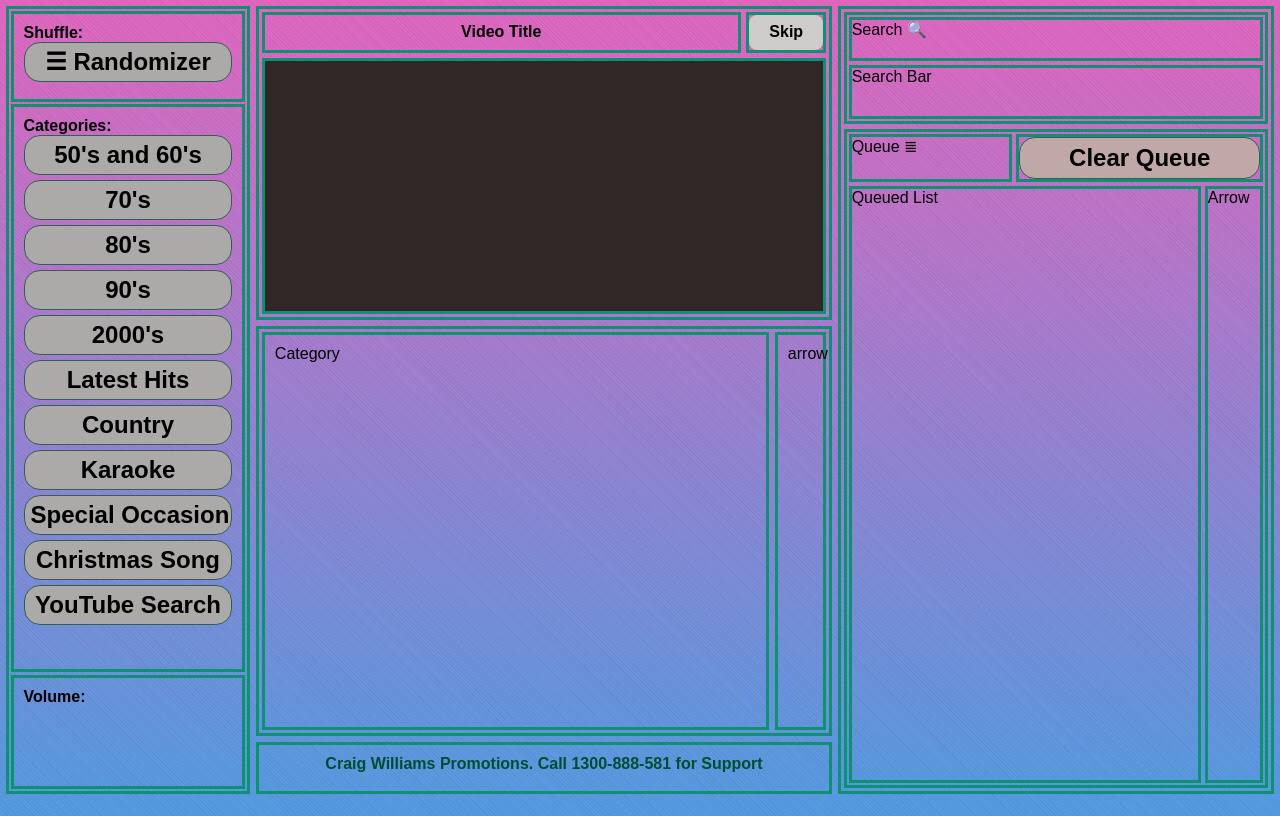
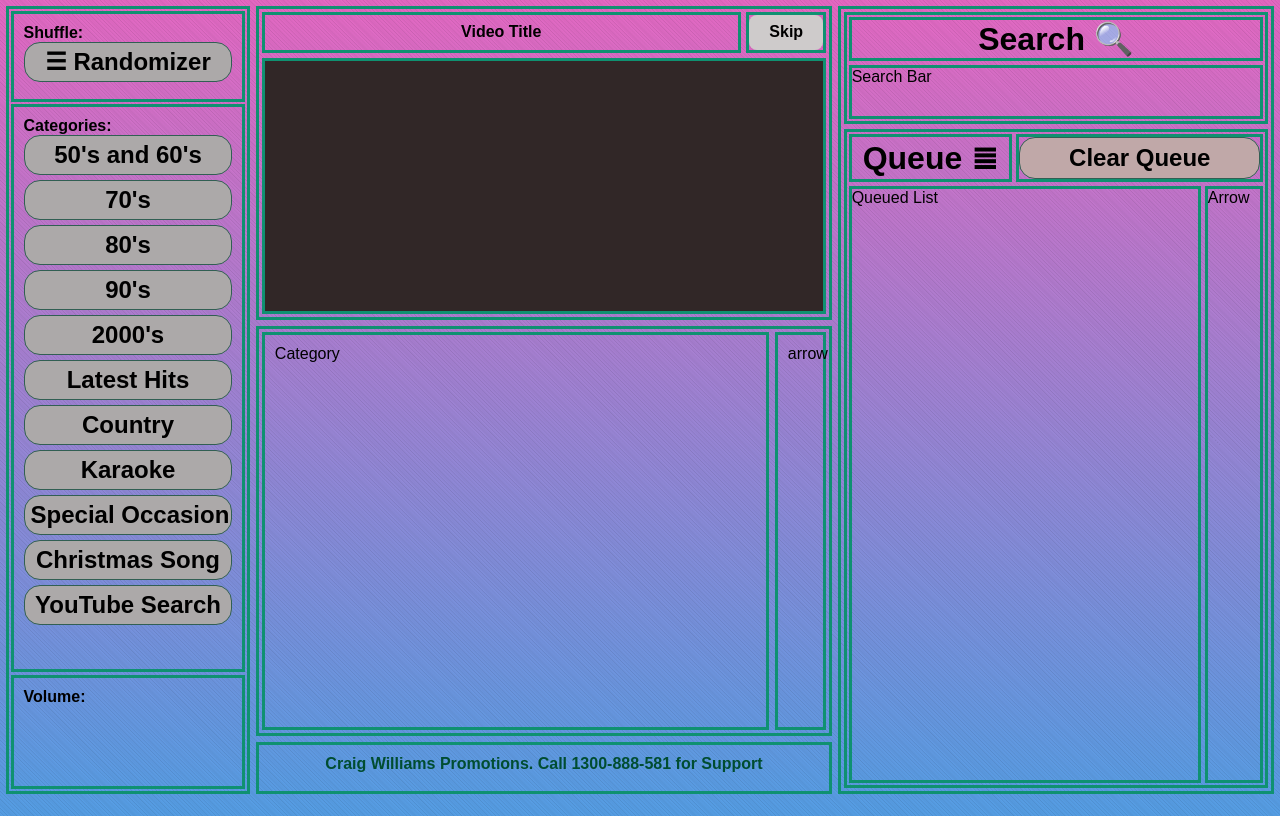
Before and after one commit to sedhain-pankaj/JukeBoxReactJS, a React (Vite) app: page / in a window 1280 px wide. Built offline with nearby package versions, Linux system fonts and the light colour scheme.

Commit message:
css for search and queue header

```diff
--- a/src/components/right-block/right-block.module.scss
+++ b/src/components/right-block/right-block.module.scss
@@ -30,6 +30,8 @@
   left: 0px;
   top: 0px;
   right: 0px;
+  display: grid;
+  place-items: center;
 }
 .search_bar {
   position: absolute;
@@ -53,6 +55,8 @@
   left: 0px;
   top: 0px;
   right: 60%;
+  display: grid;
+  place-items: center;
 }
 .clear_queue_button {
   position: absolute;
@@ -115,3 +119,13 @@
   transform: translateX(1px);
   box-shadow: 0px 0px 0px #d3cccc;
 }
+
+//text css for search and queue header
+.searchqueue_header_text{
+  width: 100%;
+  font-size: 2rem;
+  font-weight: bold;
+  text-align: center;
+  white-space: nowrap;
+  overflow: hidden;
+}
--- a/src/components/right-block/right-block.tsx
+++ b/src/components/right-block/right-block.tsx
@@ -8,12 +8,16 @@ export const RightBlock = ({}) => {
     return (
         <div>
             <div className={styles.search_block}>
-                <div className={styles.search_header}>Search &#128269;</div>
+                <div className={styles.search_header}>
+                    <div className={styles.searchqueue_header_text}>Search &#128269;</div>
+                    </div>
                 <div className={styles.search_bar}>Search Bar</div>
             </div>
 
             <div className={styles.queue_block}>
-                <div className={styles.queue_header}>Queue &#8803;</div>
+                <div className={styles.queue_header}>
+                    <div className={styles.searchqueue_header_text}>Queue &#8803;</div>
+                </div>
 
                 <div className={styles.clear_queue_button}>
                     <button className={styles.button_right}>Clear Queue</button>
```
